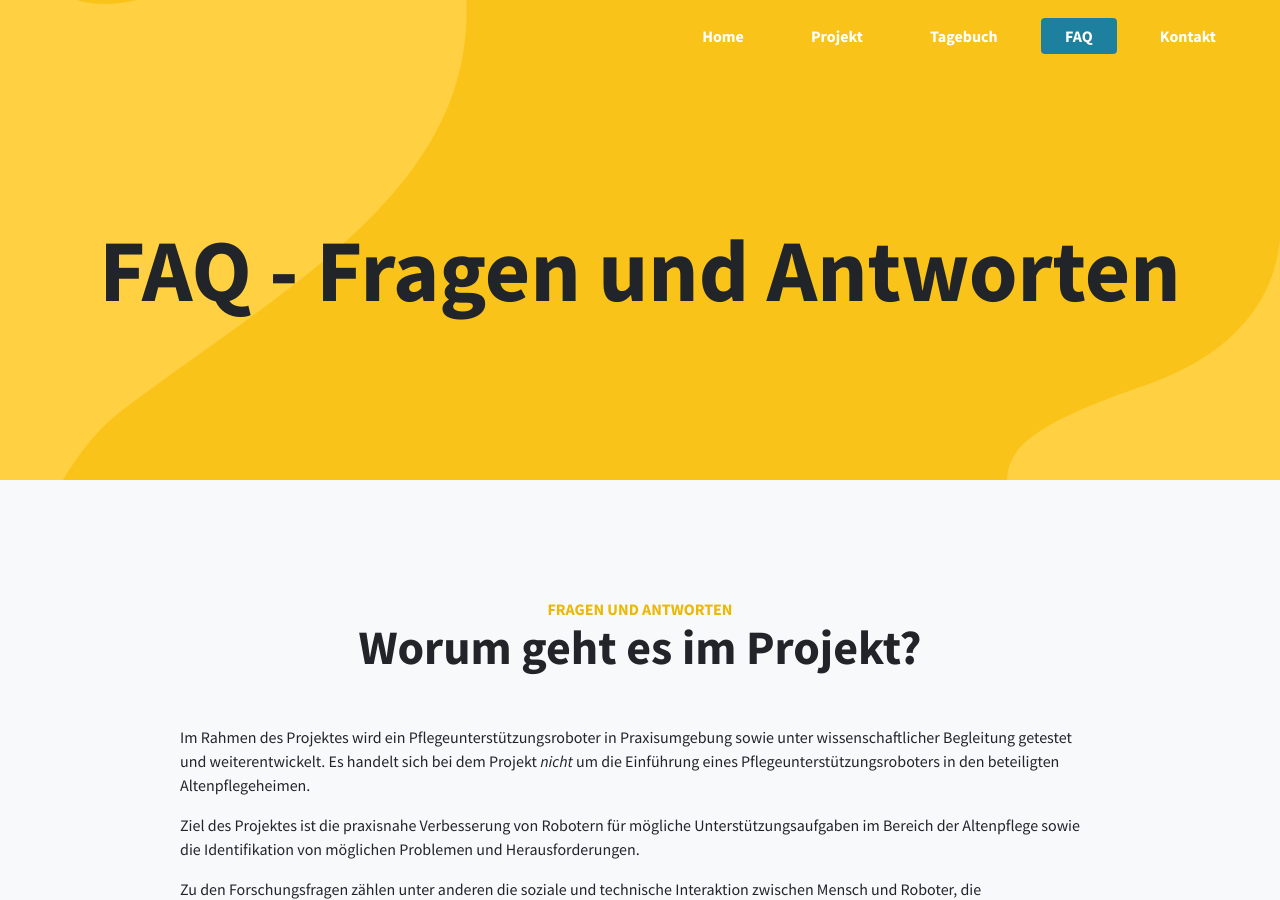
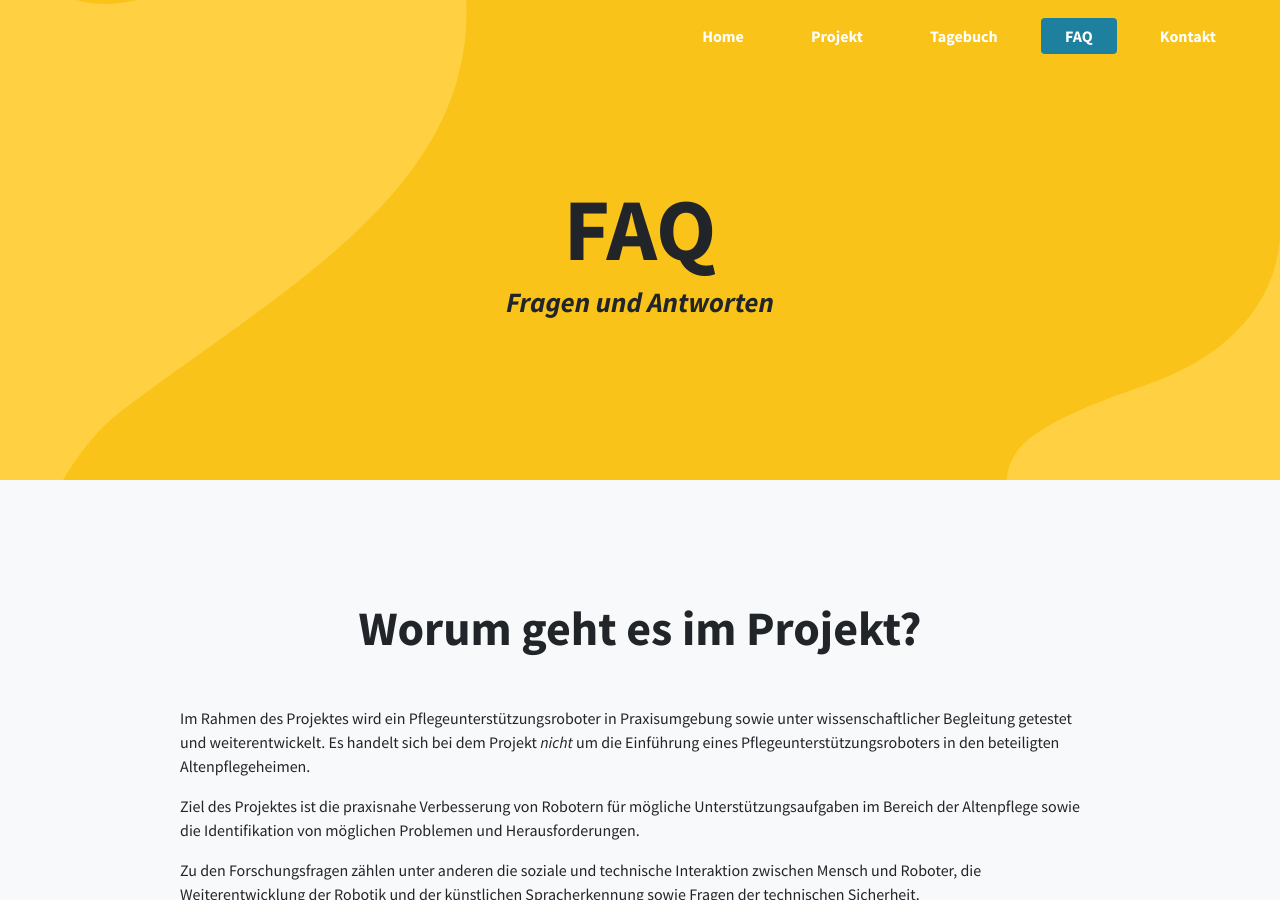
Before and after one commit to uni-konstanz/pur.team, a Jekyll site: the page built from faq.html, in a window 1280 px wide and 900 px high. Built offline with Jekyll 4.4.1, drawn with Linux system fonts in a browser that asks for light colours; Markdown is read by kramdown in place of the engine named in the settings.

Commit message:
change faq title
use subtitle

```diff
--- a/faq.html
+++ b/faq.html
@@ -1,12 +1,12 @@
 ---
 layout: default
-title: FAQ - Fragen und Antworten
+title: FAQ
+subtitle: Fragen und Antworten
 ---
 
 <section class="content-section bg-light">
     <div class="container">
         <div class="content-section-heading text-center">
-            <h3 class="text-secondary mb-0">Fragen und Antworten</h3>
             <h2 class="mb-5">Worum geht es im Projekt?</h2>
         </div>
         <div class="row">
```
